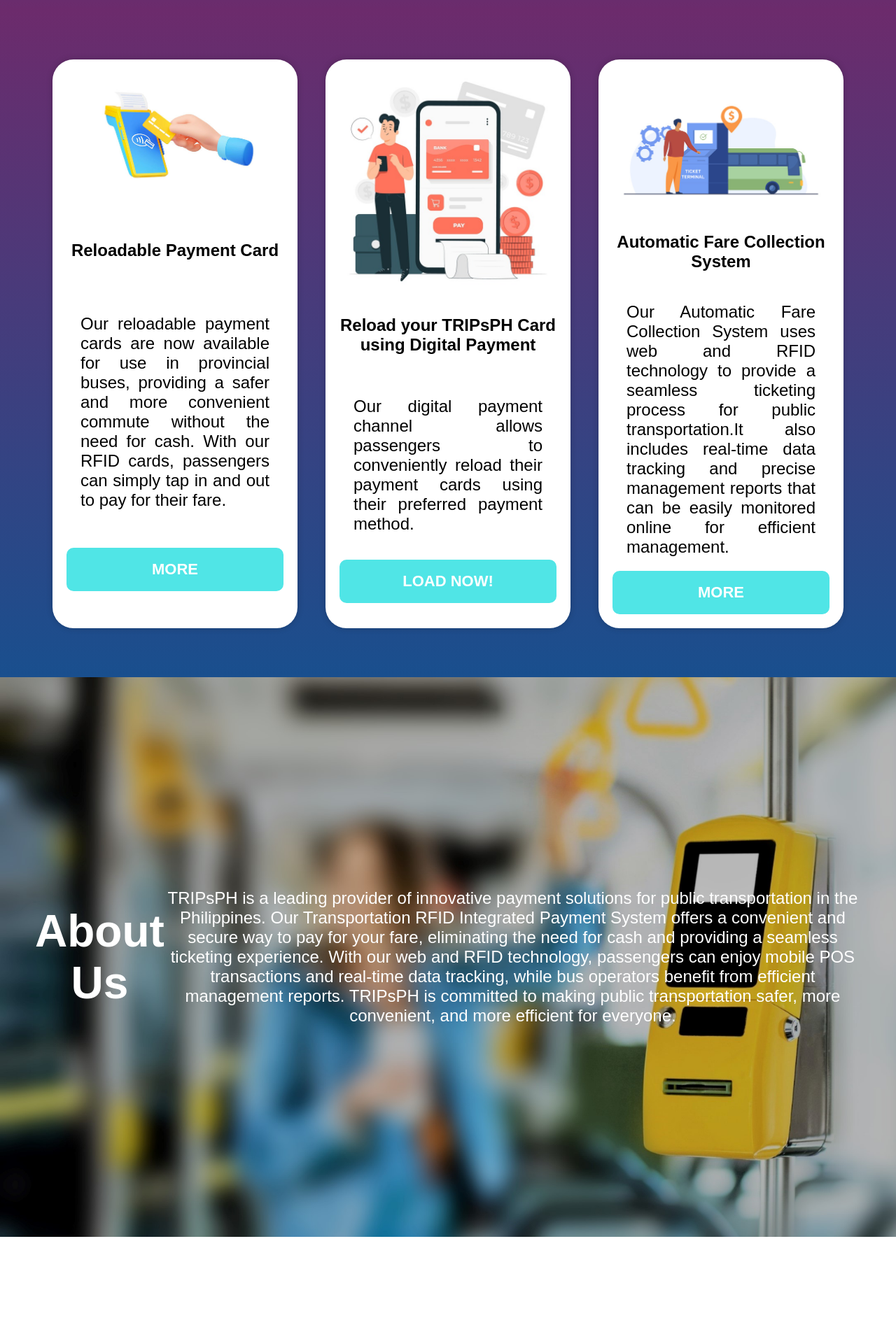
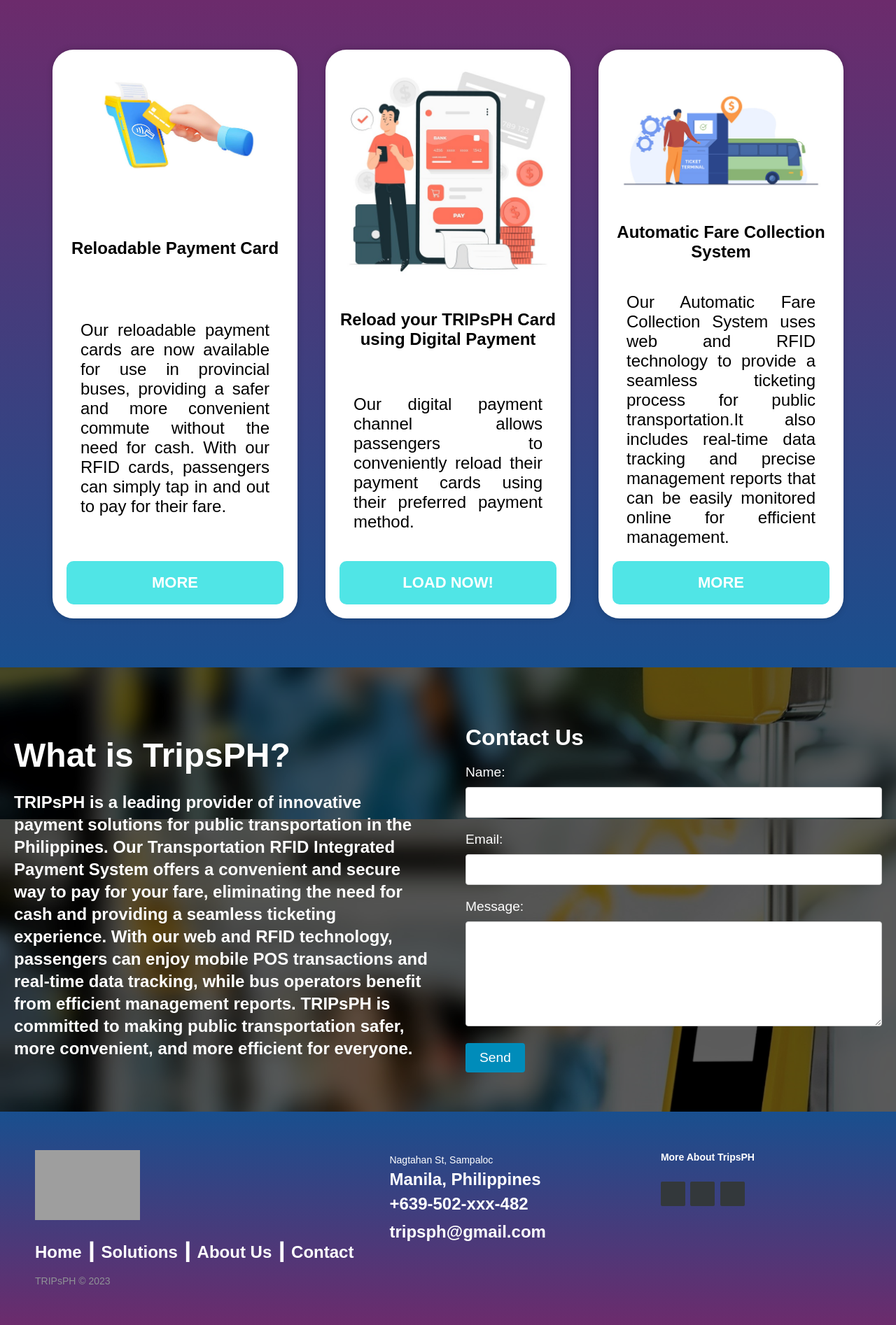
Before and after one commit to Chardyyy07/Bus-Ticketing-System-with-RFID-and-E-payment-Integration-for-Bus-Fare-Collection, a PHP site: page / in a window 1280 px wide. Shown: the part 1379-3273 px from the top of the page at 70% size. Before the commit the page ends 3147 px from the top, so only its background shows below. Run offline with PHP 8.4, Linux system fonts and the light colour scheme; grey boxes are pictures that could not be loaded.

Commit message:
modified:   Payment System/index.html modified:   Payment System/style.css

```diff
--- a/Payment System/index.html
+++ b/Payment System/index.html
@@ -17,19 +17,17 @@
     <nav>
         <header class="header">
             <h2 class="logo">
-                <a href="#home"><img src="img/photo.png" alt=""></a>
+                <a href="#ourservices-section">TRIPsPH</a>
             </h2>
             <ul class="main-nav">
                 <li><a href="#home">Home</a></li>
                 <li><a href="#ourservices-section">Services</a></li>
-                <li><a href="#about">About</a></li>
+                <li><a href="#aboutus-section">About</a></li>
                 <li><a href="#cont">Contact</a></li>
-                <li><a href="signup.html" class="logbtn">Log in</a></li>
-                <li><a href="register.html" class="regbtn">Register</a></li>
+                <li><a href="signup.html" class="logbtn">Ask today!</a></li>
             </ul>
         </header>
     </nav>
-
 
     <section>
         <div class="homepage">
@@ -52,21 +50,21 @@
         </div>
 
         <section id="features-services">
-            <div class="container">
+            <div class="container1">
                 <img src="img/Reloadable Payment Card.jpg" alt="Feature 1">
                 <h2>Reloadable Payment Card</h2>
                 <p>Our reloadable payment cards are now available for use in provincial buses, providing a safer and more convenient commute without the need for cash. With our RFID cards, passengers can simply tap in and out to pay for their fare. </p>
                 <a href="payment.html" class="servbtn">MORE</a>
             </div>
 
-            <div class="container">
+            <div class="container1">
                 <img src="img/Reload using Digital Payment.jpg" alt="Feature 3">
                 <h2>Reload your TRIPsPH Card using Digital Payment</h2>
                 <p>Our digital payment channel allows passengers to conveniently reload their payment cards using their preferred payment method.</p>
                 <a href="payment.html" class="servbtn">LOAD NOW!</a>
             </div>
 
-            <div class="container">
+            <div class="container1">
                 <img src="img/Automatic Fare Collection System.jpg" alt="Feature 2">
                 <h2>Automatic Fare Collection System</h2>
                 <p>Our Automatic Fare Collection System uses web and RFID technology to provide a seamless ticketing process for public transportation.It also includes real-time data tracking and precise management reports that can be easily monitored online
@@ -75,16 +73,80 @@
             </div>
         </section>
 
-        <section>
-            <div class="aboutus-section">
-                <h1>About Us</h1>
-                <p>TRIPsPH is a leading provider of innovative payment solutions for public transportation in the Philippines. Our Transportation RFID Integrated Payment System offers a convenient and secure way to pay for your fare, eliminating the need
+        <section id="contact-us">
+            <div class="contact-us-left">
+                <h1>What is TripsPH?</h1>
+                <h3>TRIPsPH is a leading provider of innovative payment solutions for public transportation in the Philippines. Our Transportation RFID Integrated Payment System offers a convenient and secure way to pay for your fare, eliminating the need
                     for cash and providing a seamless ticketing experience. With our web and RFID technology, passengers can enjoy mobile POS transactions and real-time data tracking, while bus operators benefit from efficient management reports. TRIPsPH
-                    is committed to making public transportation safer, more convenient, and more efficient for everyone.</p>
+                    is committed to making public transportation safer, more convenient, and more efficient for everyone.</h3>
             </div>
+
+            <div class="contact-us-right">
+                <h2>Contact Us</h2>
+                <form>
+                    <label for="name">Name:</label>
+                    <input type="text" id="name" name="name" required>
+                    <label for="email">Email:</label>
+                    <input type="email" id="email" name="email" required>
+                    <label for="message">Message:</label>
+                    <textarea id="message" name="message" required></textarea>
+                    <button type="submit">Send</button>
+                </form>
+            </div>
+
         </section>
+        <!--FOOTER-->
 
+        <footer class="footer-distributed">
 
+            <div class="footer-left">
+
+                <IMG SRC="img/" ALT="" WIDTH=150 HEIGHT=100>
+
+                <p class="footer-links">
+                    <a href="#">Home</a> ┃
+                    <a href="#features-services">Solutions</a> ┃
+                    <a href="#">About Us</a> ┃
+                    <a href="#">Contact</a>
+                </p>
+
+                <p class="footer-company-name">TRIPsPH &copy; 2023</p>
+            </div>
+
+            <div class="footer-center">
+
+                <div>
+                    <i class="fa fa-map-marker"></i>
+                    <p><span>Nagtahan St, Sampaloc</span>Manila, Philippines</p>
+                </div>
+
+                <div>
+                    <i class="fa fa-phone"></i>
+                    <p>+639-502-xxx-482</p>
+                </div>
+
+                <div>
+                    <i class="fa fa-envelope"></i>
+                    <p><a href="mailto:support@company.com">tripsph@gmail.com</a></p>
+                </div>
+
+            </div>
+
+            <div class="footer-right">
+
+                <p class="footer-company-about">
+                    <span>More About TripsPH</span>
+                    <div class="footer-icons">
+                        <a href="#"><i class="fa fa-facebook"></i></a>
+                        <a href="#"><i class="fa fa-twitter"></i></a>
+                        <a href="#"><i class="fa fa-linkedin"></i></a>
+                    </div>
+
+            </div>
+
+        </footer>
         <script src="main.js"></script>
 
 </body>
+
+</html>
--- a/Payment System/style.css
+++ b/Payment System/style.css
@@ -282,44 +277,11 @@
 
 /* Styling the form of Our Services*/
 
-*,
-*:after {
-    box-sizing: inherit;
-}
-
-.column {
-    float: left;
-    width: 33.3%;
-    margin-bottom: 16px;
-    padding: 0 8px;
-}
-
 .ourservices-section {
     padding: 50px;
     text-align: center;
     background: linear-gradient(#194f8e, #6c2b6c);
     color: white;
-}
-
-.container {
-    padding: 0 16px;
-    text-align: center;
-}
-
-.container::after,
-.row::after {
-    content: "";
-    clear: both;
-    display: table;
-}
-
-.ourservices {
-    text-align: center;
-}
-
-.paragraph {
-    color: #000;
-    text-align: center;
 }
 
 #features-services {
@@ -332,7 +294,7 @@
     background: linear-gradient( #6c2b6c, #194f8e);
 }
 
-.container {
+.container1 {
     flex: 1 1 300px;
     max-width: 350px;
     margin: 20px;
@@ -349,24 +311,24 @@
     overflow: hidden;
 }
 
-.container img {
+.container1 img {
     width: 100%;
     height: auto;
     object-fit: cover;
 }
 
-.container h2 {
+.container1 h2 {
     text-align: center;
     margin: 20px 0;
 }
 
-.container p {
+.container1 p {
     text-align: justify;
     padding: 0 20px;
     margin-bottom: 20px;
 }
 
-.container .servbtn {
+.container1 .servbtn {
     color: #fff;
     padding: 15px 0;
     background-color: #50e5e6;
@@ -383,39 +345,241 @@
     overflow: hidden;
 }
 
-.container .servbtn:hover {
+.container1 .servbtn:hover {
     background-color: transparent;
 }
 
-.aboutus-section {
-    width: 100%;
-    height: 100vh;
-    background: url(img/background.jpg) no-repeat center center fixed;
-    background-size: cover;
-    position: relative;
+
+/* Styling the form of about and contact us*/
+
+#contact-us {
     display: flex;
-    justify-content: center;
+    justify-content: space-between;
     align-items: center;
+    padding: 50px 0;
+    background-color: rgba(0, 0, 0, 0.5);
 }
 
-*,
-*:after {
-    box-sizing: inherit;
+.contact-us-left {
+    flex: 1;
+    padding-left: 20px;
+    color: #fff;
 }
 
-.column {
-    float: left;
-    width: 33.3%;
-    margin-bottom: 16px;
-    padding: 0 8px;
+.contact-us-left h1 {
+    font-size: 3rem;
+    margin-bottom: 20px;
+    color: #fff;
 }
 
-.aboutus-section {
-    padding: 50px;
-    text-align: center;
-    color: white;
+.contact-us-left h3 {
+    font-size: 1.5rem;
+    line-height: 2rem;
+    color: #666;
+    color: #fff;
 }
 
-.aboutus-section {
+.contact-us-right {
+    flex: 1;
+    margin-left: 50px;
+    padding-right: 20px;
+    color: #fff;
+}
+
+.contact-us-right h2 {
+    font-size: 2rem;
+    margin-bottom: 20px;
+    color: #fff;
+}
+
+.contact-us-right form label {
+    display: block;
+    margin-bottom: 10px;
+    font-size: 1.2rem;
+    color: #666;
+    color: #fff;
+}
+
+.contact-us-right form input,
+.contact-us-right form textarea {
+    width: 100%;
+    padding: 10px;
+    margin-bottom: 20px;
+    font-size: 1.2rem;
+    border: 1px solid #ccc;
+    border-radius: 4px;
+}
+
+.contact-us-right form textarea {
+    height: 150px;
+}
+
+.contact-us-right form button[type="submit"] {
+    background-color: #008CBA;
+    color: white;
+    font-size: 1.2rem;
+    border: none;
+    border-radius: 4px;
+    padding: 10px 20px;
+    cursor: pointer;
+}
+
+.contact-us-right form button[type="submit"]:hover {
+    background-color: #006080;
+}
+
+.contact-us-right form button[type="submit"]:focus {
+    outline: none;
+}
+
+
+/* Styling the form of footer*/
+
+.footer-distributed {
+    background: linear-gradient(#194f8e, #6c2b6c);
+    box-shadow: 0 1px 1px 0 rgba(0, 0, 0, 0.12);
+    box-sizing: border-box;
+    width: 100%;
+    text-align: left;
+    font: bold 16px sans-serif;
+    padding: 55px 50px;
+}
+
+.footer-distributed .footer-left,
+.footer-distributed .footer-center,
+.footer-distributed .footer-right {
+    display: inline-block;
+    vertical-align: top;
+}
+
+
+/* Footer left */
+
+.footer-distributed .footer-left {
+    width: 40%;
+}
+
+
+/* The company logo */
+
+.footer-distributed h3 {
+    color: #ffffff;
+    font: normal 36px "Cookie", cursive;
+    margin: 0;
+}
+
+.footer-distributed h3 span {
+    color: #5383d3;
+}
+
+
+/* Footer links */
+
+.footer-distributed .footer-links {
+    color: #ffffff;
+    margin: 20px 0 12px;
+    padding: 0;
+}
+
+.footer-distributed .footer-links a {
+    display: inline-block;
+    line-height: 1.8;
+    text-decoration: none;
+    color: inherit;
+}
+
+.footer-distributed .footer-company-name {
+    color: #8f9296;
+    font-size: 14px;
+    font-weight: normal;
+    margin: 0;
+}
+
+
+/* Footer Center */
+
+.footer-distributed .footer-center {
+    width: 35%;
+    color: #ffffff;
+}
+
+.footer-distributed .footer-center i {
+    background-color: #33383b;
+    color: #ffffff;
+    font-size: 25px;
+    width: 38px;
+    height: 38px;
+    border-radius: 50%;
     text-align: center;
+    line-height: 42px;
+    margin: 10px 15px;
+    vertical-align: middle;
 }
+
+.footer-distributed .footer-center i.fa-envelope {
+    font-size: 17px;
+    line-height: 38px;
+    color: #ffffff;
+}
+
+.footer-distributed .footer-center p {
+    display: inline-block;
+    color: #ffffff;
+    vertical-align: middle;
+    margin: 0;
+}
+
+.footer-distributed .footer-center p span {
+    display: block;
+    font-weight: normal;
+    font-size: 14px;
+    line-height: 2;
+}
+
+.footer-distributed .footer-center p a {
+    color: #5383d3;
+    text-decoration: none;
+    color: #ffffff;
+}
+
+
+/* Footer Right */
+
+.footer-distributed .footer-right {
+    width: 20%;
+}
+
+.footer-distributed .footer-company-about {
+    line-height: 20px;
+    color: #92999f;
+    font-size: 13px;
+    font-weight: normal;
+    margin: 0;
+}
+
+.footer-distributed .footer-company-about span {
+    display: block;
+    color: #ffffff;
+    font-size: 14px;
+    font-weight: bold;
+    margin-bottom: 20px;
+}
+
+.footer-distributed .footer-icons {
+    margin-top: 25px;
+}
+
+.footer-distributed .footer-icons a {
+    display: inline-block;
+    width: 35px;
+    height: 35px;
+    cursor: pointer;
+    background-color: #33383b;
+    border-radius: 2px;
+    font-size: 20px;
+    color: #ffffff;
+    text-align: center;
+    line-height: 35px;
+    margin-right: 3px;
+    margin-bottom: 5px;
+}
```
Also changed, not shown: other parts of Payment System/style.css (+27 -32 lines).
